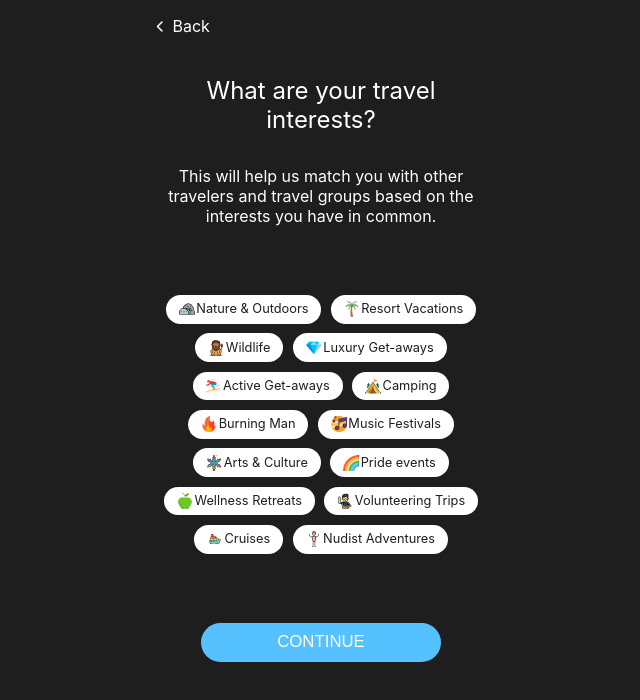
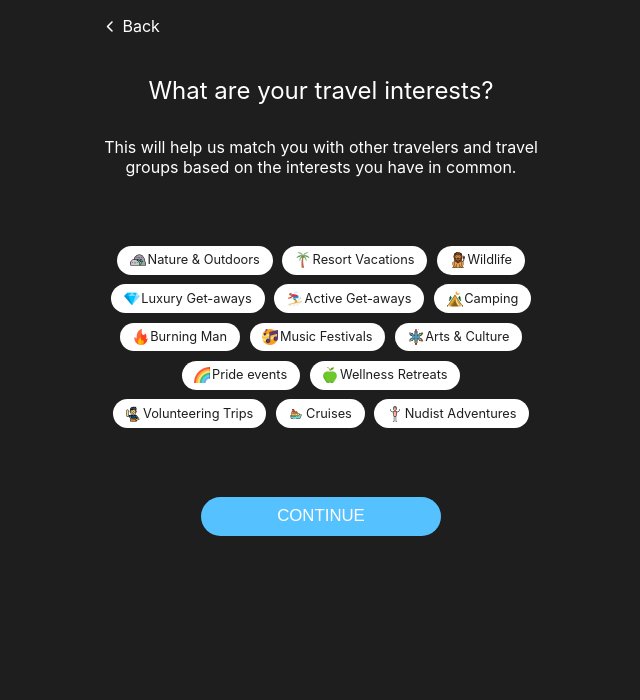
Before and after one commit to ManExpeditions/man-ex-app, a React (Create React App) app in the folder user-client/: page /onboarding/3 in a window 1280 px wide. Shown: the top 700 px of the page, without its empty margins (319-959 px from the left). Built offline with nearby package versions, Linux system fonts and the light colour scheme.

Commit message:
:recycle: refactor: make screen wrapper a global style

```diff
--- a/user-client/src/index.css
+++ b/user-client/src/index.css
@@ -35,6 +35,13 @@ code {
 .flex-box {
   display: flex;
   flex-wrap: wrap;
+}
+
+/* Wrapper for each onboarding screens */
+.screen {
+  padding: 1rem 2rem;
+  max-width: 500px;
+  margin: 0 auto;
 }
 
 /* Buttons */
--- a/user-client/src/pages/OnboardingPages/AboutYouPage/AboutYouPage.js
+++ b/user-client/src/pages/OnboardingPages/AboutYouPage/AboutYouPage.js
@@ -47,7 +47,7 @@ export default function AboutYouPage(props) {
   };
 
   return (
-    <div className={styles.wrapper}>
+    <div className="screen">
       <h1 className={styles.page_title}>About You</h1>
       <h3 className={styles.sub_title}>What's your name?</h3>
       <main>
--- a/user-client/src/pages/OnboardingPages/AboutYouPage/AboutYouPage.module.css
+++ b/user-client/src/pages/OnboardingPages/AboutYouPage/AboutYouPage.module.css
@@ -1,9 +1,3 @@
-.wrapper {
-  padding: 1rem 2rem;
-  max-width: 400px;
-  margin: 0 auto;
-}
-
 .logo {
   display: block;
   height: 60px;
--- a/user-client/src/pages/OnboardingPages/InterestsPage/InterestsPage.js
+++ b/user-client/src/pages/OnboardingPages/InterestsPage/InterestsPage.js
@@ -8,7 +8,7 @@ export default function InterestsPage(props) {
   };
 
   return (
-    <div className={styles.wrapper}>
+    <div className="screen">
       <Link to="/onboarding/2" className="link link-back">
         <i class="fas fa-chevron-left fa-fw fa-xs"></i> Back
       </Link>
--- a/user-client/src/pages/OnboardingPages/InterestsPage/InterestsPage.module.css
+++ b/user-client/src/pages/OnboardingPages/InterestsPage/InterestsPage.module.css
@@ -1,9 +1,3 @@
-.wrapper {
-  padding: 1rem 2rem;
-  max-width: 400px;
-  margin: 0 auto;
-}
-
 .page_title {
   font-size: 1.5rem;
   font-weight: 400;
--- a/user-client/src/pages/OnboardingPages/MoreQuestionsPage/MoreQuestionsPage.js
+++ b/user-client/src/pages/OnboardingPages/MoreQuestionsPage/MoreQuestionsPage.js
@@ -7,7 +7,7 @@ export default function MoreQuestionsPage(props) {
   };
 
   return (
-    <div className={styles.wrapper}>
+    <div className="screen">
       <Link to="/onboarding/1" className="link link-back">
         <i class="fas fa-chevron-left fa-fw fa-xs"></i> Back
       </Link>
--- a/user-client/src/pages/OnboardingPages/MoreQuestionsPage/MoreQuestionsPage.module.css
+++ b/user-client/src/pages/OnboardingPages/MoreQuestionsPage/MoreQuestionsPage.module.css
@@ -1,9 +1,3 @@
-.wrapper {
-  padding: 1rem 2rem;
-  max-width: 400px;
-  margin: 0 auto;
-}
-
 .page_title {
   font-size: 1.5rem;
   font-weight: 400;
--- a/user-client/src/pages/RegisterPage/RegisterPage.js
+++ b/user-client/src/pages/RegisterPage/RegisterPage.js
@@ -57,7 +57,7 @@ export default function RegisterPage(props) {
   };
 
   return (
-    <div className={styles.wrapper}>
+    <div className="screen">
       <img
         className={styles.logo}
         src="/logo192.png"
--- a/user-client/src/pages/RegisterPage/RegisterPage.module.css
+++ b/user-client/src/pages/RegisterPage/RegisterPage.module.css
@@ -1,9 +1,3 @@
-.wrapper {
-  padding: 1rem 2rem;
-  max-width: 400px;
-  margin: 0 auto;
-}
-
 .logo {
   display: block;
   height: 60px;
--- a/user-client/src/pages/SigninPage/SigninPage.js
+++ b/user-client/src/pages/SigninPage/SigninPage.js
@@ -41,7 +41,7 @@ export default function SigninPage(props) {
   };
 
   return (
-    <div className={styles.wrapper}>
+    <div className="screen">
       <img
         className={styles.logo}
         src="/logo192.png"
--- a/user-client/src/pages/SigninPage/SigninPage.module.css
+++ b/user-client/src/pages/SigninPage/SigninPage.module.css
@@ -1,9 +1,3 @@
-.wrapper {
-  padding: 1rem 2rem;
-  max-width: 400px;
-  margin: 0 auto;
-}
-
 .logo {
   display: block;
   height: 60px;
```
